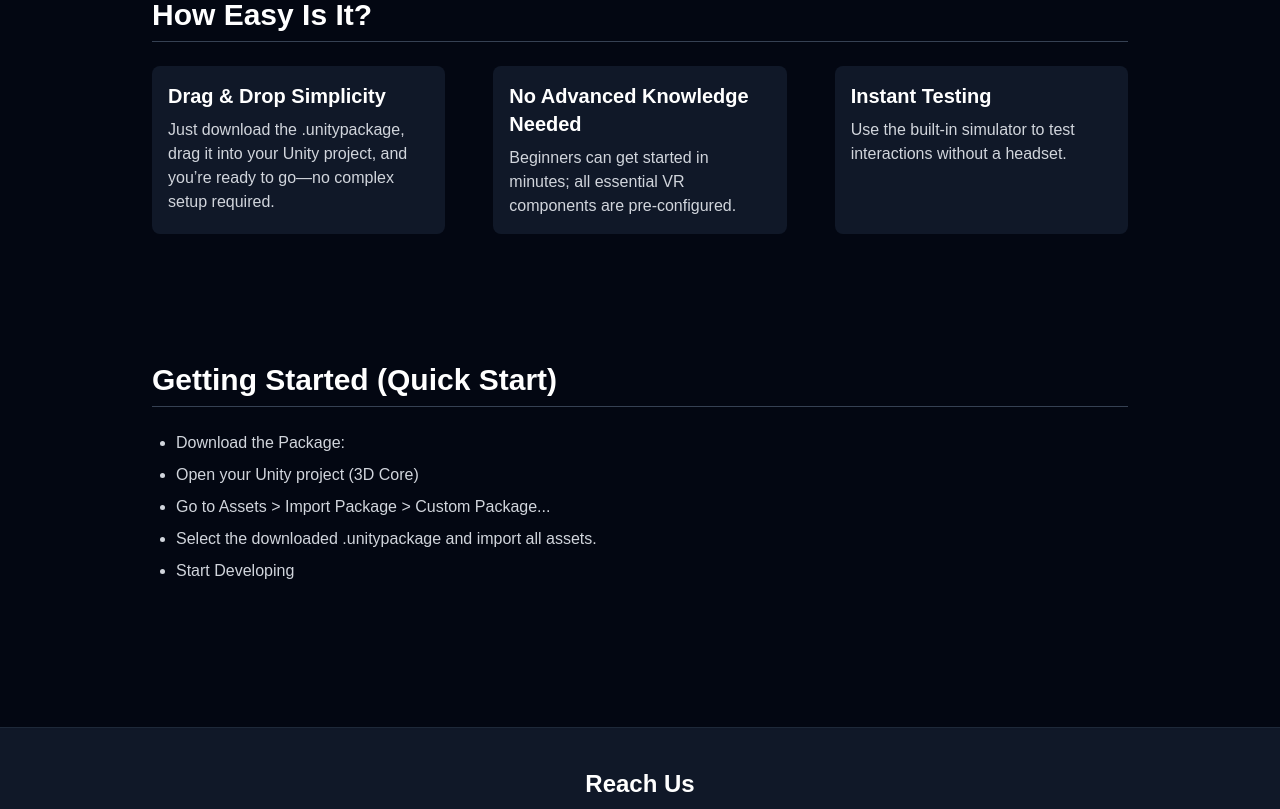
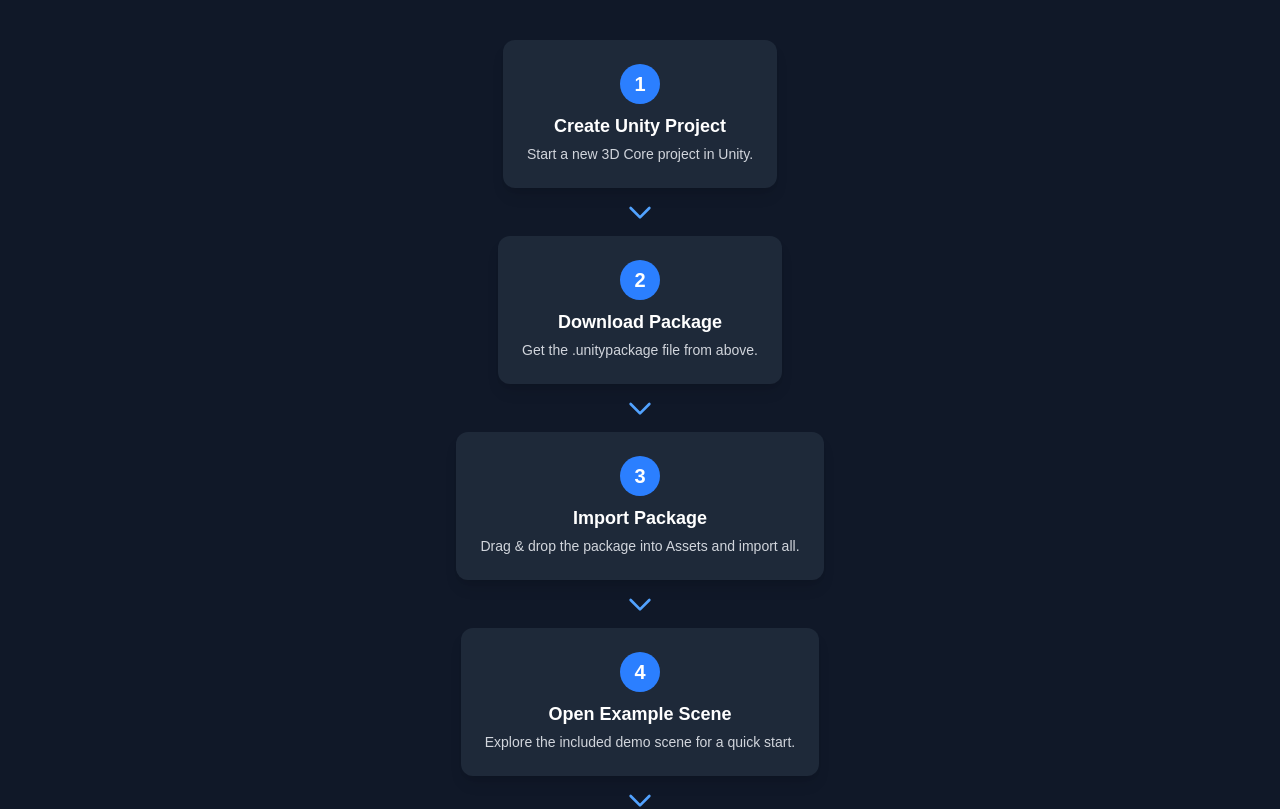
Before and after one commit to potatomioo/metdev, a Next.js app: page / in a window 1280 px wide. Shown: the part 1208-2017 px from the top of the page. Built offline with nearby package versions, Linux system fonts and the light colour scheme.

Commit message:
Gettting Started RoadMap added.

```diff
--- /dev/null
+++ b/src/components/RoadmapCard.tsx
@@ -0,0 +1,17 @@
+interface RoadmapCardProps {
+  step: number;
+  title: string;
+  desc: string;
+}
+
+let RoadmapCard: React.FC<RoadmapCardProps> = ({ step, title, desc }) => (
+  <div className="bg-gray-800 p-6 rounded-xl shadow-lg flex flex-col items-center min-w-[220px]">
+    <div className="bg-blue-500 text-white rounded-full w-10 h-10 flex items-center justify-center text-xl font-bold mb-2">
+      {step}
+    </div>
+    <h4 className="text-lg font-semibold mb-1 text-center">{title}</h4>
+    <p className="text-gray-300 text-center text-sm">{desc}</p>
+  </div>
+);
+
+export default RoadmapCard;
--- a/src/components/Section.tsx
+++ b/src/components/Section.tsx
@@ -6,8 +6,8 @@
 
   export default function Section({ id, title, children }: SectionProps) {
     return (
-      <section id={id} className="py-16 px-6 max-w-5xl mx-auto">
-        <h2 className="text-3xl font-semibold mb-6 border-b border-gray-700 pb-2">{title}</h2>
+      <section id={id} className="py-10 px-6 max-w-5xl mx-auto">
+        <h2 className="text-3xl font-semibold">{title}</h2>
         {children}
       </section>
     );
--- a/src/data/content.tsx
+++ b/src/data/content.tsx
@@ -18,3 +18,26 @@
   { name: "No Advanced Knowledge Needed", desc: "Beginners can get started in minutes; all essential VR components are pre-configured."},
   { name: "Instant Testing", desc: "Use the built-in simulator to test interactions without a headset."}
 ];
+
+export let roadmapSteps = [
+  {
+    title: "Create Unity Project",
+    desc: "Start a new 3D Core project in Unity.",
+  },
+  {
+    title: "Download Package",
+    desc: "Get the .unitypackage file from above.",
+  },
+  {
+    title: "Import Package",
+    desc: "Drag & drop the package into Assets and import all.",
+  },
+  {
+    title: "Open Example Scene",
+    desc: "Explore the included demo scene for a quick start.",
+  },
+  {
+    title: "Hit Play",
+    desc: "Test VR in the editor or on your Oculus device.",
+  },
+];
--- a/src/pages/index.tsx
+++ b/src/pages/index.tsx
@@ -1,6 +1,9 @@
 import Navbar from "@/components/Navbar";
 import Section from "@/components/Section";
-import { features, scope, ease } from "@/data/content";
+import { features, scope, ease, roadmapSteps } from "@/data/content";
+import RoadmapCard from "@/components/RoadmapCard";
+import React from "react";
+
 
 export default function Home() {
   return (
@@ -25,11 +28,11 @@
       </section>
 
       <Section id="features" title="Key Features">
-        <div className="grid grid-cols-1 sm:grid-cols-1 md:grid-cols-1 gap-5">
+        <div className="mt-10 grid grid-cols-1 sm:grid-cols-1 md:grid-cols-1 gap-5">
           {features.map((feature) => (
             <div
               key={feature.name}
-              className="bg-gray-900 p-4 rounded-lg hover:scale-101 hover:border-2 transition-transform"
+              className="bg-gray-900 p-4 rounded-lg hover:scale-101 transition-transform"
             >
               <h3 className="text-xl font-semibold mb-2">{feature.name}</h3>
               <p className="text-gray-300">{feature.desc}</p>
@@ -37,25 +40,34 @@
           ))}
         </div>
       </Section>
+      <div className="bg-gray-900 w-full pt-8 pb-0">
+        <Section id="scope" title="Getting Started (Quick Start)">
+          <div className="flex flex-col items-center mt-10 gap-0">
+            {roadmapSteps.map((step, idx) => (
+              <React.Fragment key={step.title}>
+                <RoadmapCard step={idx + 1} title={step.title} desc={step.desc} />
+                {idx < roadmapSteps.length - 1 && (
+                  <svg className="w-8 h-8 text-blue-400 my-2" fill="none" stroke="currentColor" strokeWidth="2" viewBox="0 0 24 24">
+                    <path strokeLinecap="round" strokeLinejoin="round" d="M19 9l-7 7-7-7" />
+                  </svg>
+                )}
+              </React.Fragment>
+            ))}
+          </div>
+        </Section>
+      </div>
       <Section id="start" title="How Easy Is It?">
-        <div className="grid grid-cols-1 sm:grid-cols-1 md:grid-cols-3 gap-12 ">
+        <div className="mt-10 grid grid-cols-1 sm:grid-cols-1 md:grid-cols-3 gap-12 ">
           {ease.map((ease) => (
             <div
               key={ease.name}
-              className="bg-gray-900 p-4 rounded-lg hover:scale-105 hover:border-2 transition-transform"
+              className="bg-gray-900 p-6 rounded-lg hover:scale-104 transition-transform hover:shadow-xl"
             >
               <h3 className="text-xl font-semibold mb-2">{ease.name}</h3>
               <p className="text-gray-300">{ease.desc}</p>
             </div>
           ))}
         </div>
-      </Section>
-      <Section id="scope" title="Getting Started (Quick Start)">
-        <ul className="list-disc pl-6 space-y-2 text-gray-300">
-          {scope.map((item, index) => (
-            <li key={index}>{item}</li>
-          ))}
-        </ul>
       </Section>
       <footer className="mt-20 py-10 bg-gray-900 flex flex-col items-center border-t border-gray-800 w-full">
         <h2 className="text-2xl font-bold mb-2">Reach Us</h2>
```
